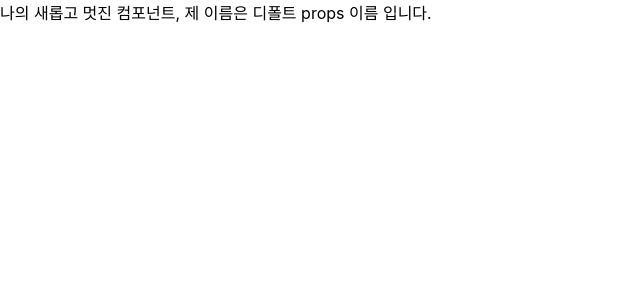
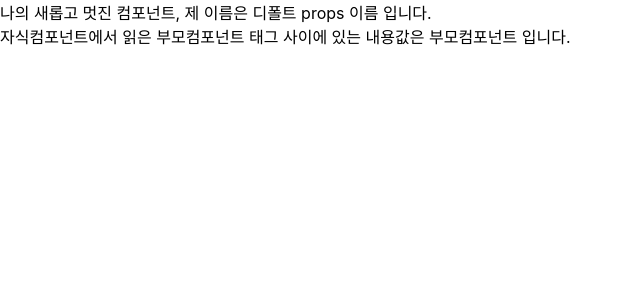
Before and after one commit to seedevk8s/begin-react2, a React (Create React App) app: page / in a window 1280 px wide. Shown: the top 300 px of the page, without its empty margins (0-640 px from the left). Built offline with nearby package versions, Linux system fonts and the light colour scheme.

Commit message:
부모 컴포넌트에서 name props 값 지정하고, 자식 컴토넌트에서 name props 랜더링함. <-- 자식컴포넌트에서 부모컴포넌트 태그 사이에 있는 내용을 읽을때 children props를 사용함

```diff
--- a/src/App.js
+++ b/src/App.js
@@ -3,7 +3,7 @@ import MyComponent from "./MyComponent";
 
 function App() {
       return (
-        <MyComponent />
+          <MyComponent > 부모컴포넌트</MyComponent>
       );
 }
 
--- a/src/MyComponent.js
+++ b/src/MyComponent.js
@@ -1,7 +1,9 @@
 import React from "react";
 
 const MyComponent = props => {
-    return <div>나의 새롭고 멋진 컴포넌트, 제 이름은 {props.name} 입니다.</div>;
+    return <div>나의 새롭고 멋진 컴포넌트, 제 이름은 {props.name} 입니다.<br/>
+                자식컴포넌트에서 읽은 부모컴포넌트 태그 사이에 있는 내용값은 {props.children} 입니다.
+            </div>;
 };
 
 MyComponent.defaultProps = {
```
